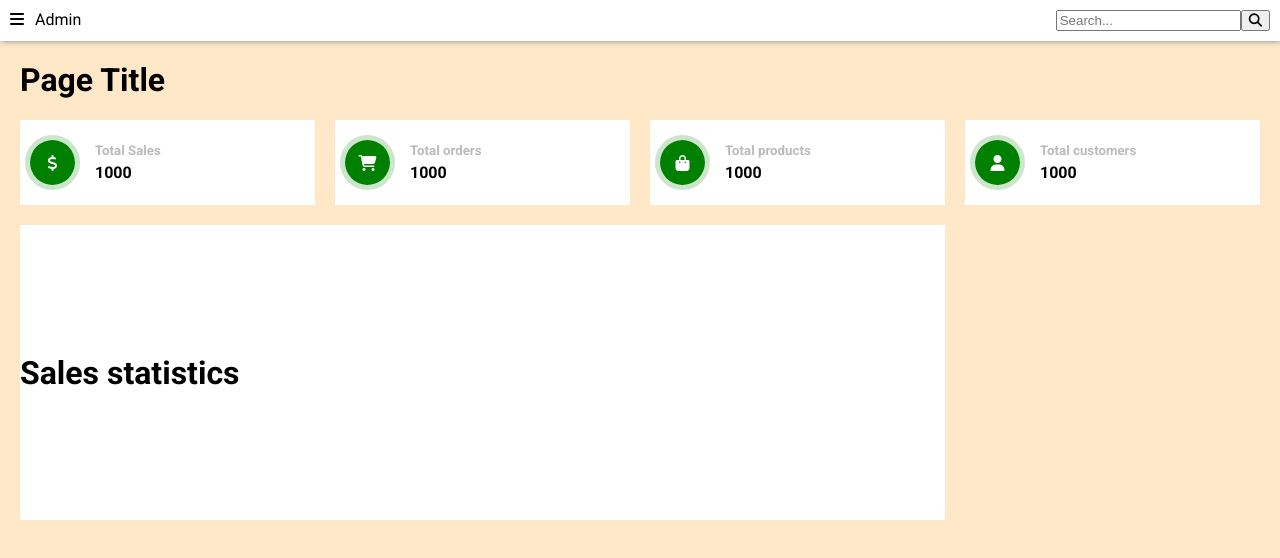
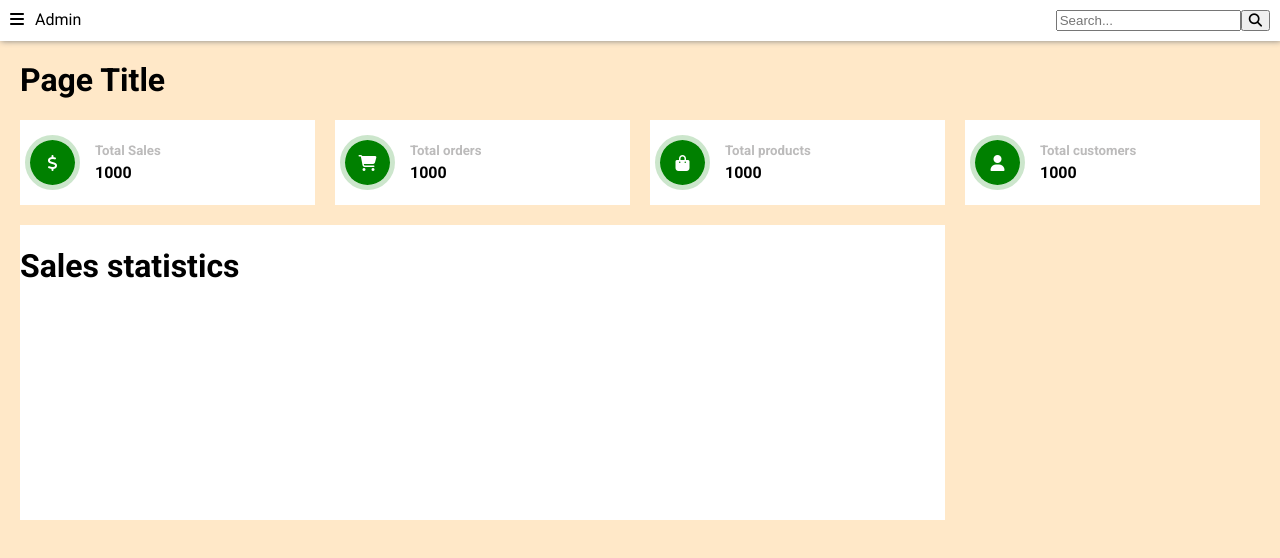
Before and after one commit to errami01/e-shop, a React (Create React App) app: page /admin in a window 1280 px wide. Shown: the top 558 px of the page. Built offline with nearby package versions, Linux system fonts and the light colour scheme.

Commit message:
Change container flex-direction to column

```diff
--- a/src/components/AdminDashCell.css
+++ b/src/components/AdminDashCell.css
@@ -1,5 +1,5 @@
 .container--adminDashCell{
     display: flex;
-    align-items: center;
+    flex-direction: column;
     background-color: white;
 }
```
